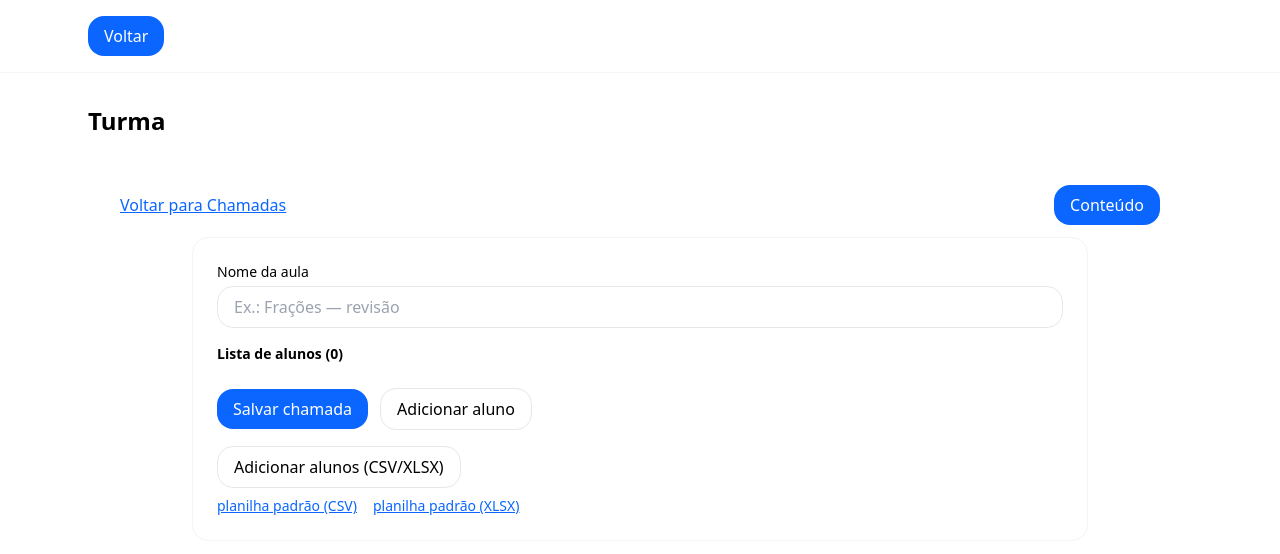
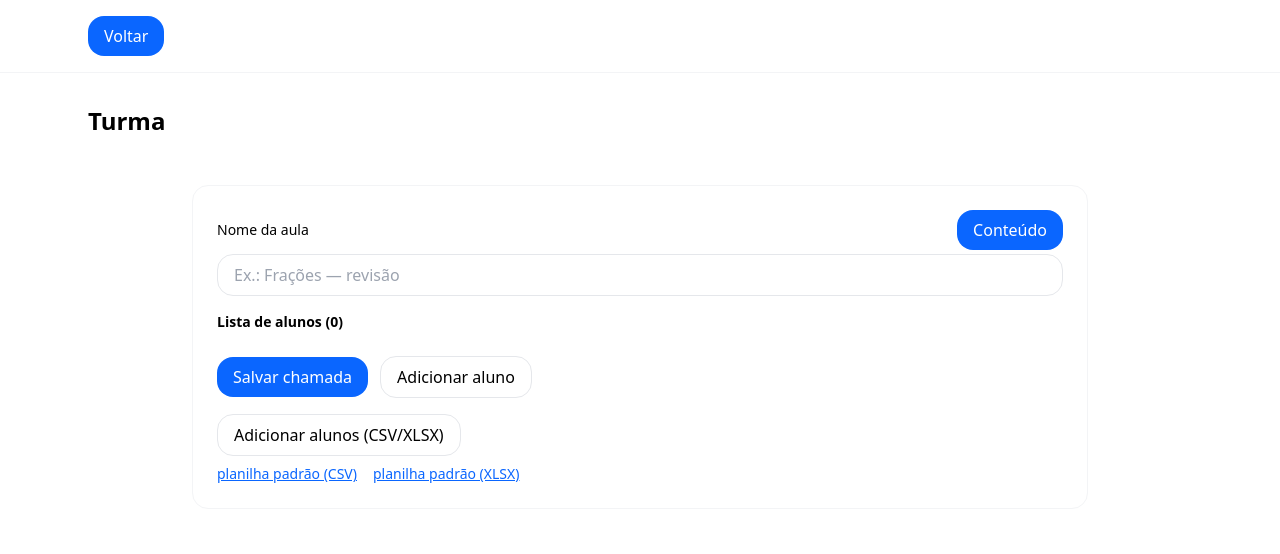
Before and after one commit to guilhermecardosocruz/guieduc, a Next.js app: page /turmas/1/chamadas/1 in a window 1280 px wide. Shown: the top 554 px of the page. Built offline with nearby package versions, Linux system fonts and the light colour scheme.

Commit message:
ux(chamada): remover 'Voltar para Chamadas' e posicionar botão 'Conteúdo' ao lado de 'Nome da aula'

```diff
--- a/app/(app)/turmas/[id]/chamadas/[chamadaId]/page.tsx
+++ b/app/(app)/turmas/[id]/chamadas/[chamadaId]/page.tsx
@@ -110,9 +110,11 @@ export default function EditarChamadaPage() {
 
   return (
     <div className="w-full px-4 sm:px-6 lg:px-8 py-6">
-      {/* barra topo: link voltar + botão Conteúdo alinhado à direita (logo abaixo do título da turma) */}
-      <div className="mb-3 flex items-center justify-between gap-3">
-        <Link href={`${base}/chamadas`} className="underline">Voltar para Chamadas</Link>
+      {/* card central (sem o link "Voltar para Chamadas") */}
+      <div className="mx-auto w-full max-w-4xl rounded-2xl border border-gray-100 bg-white p-4 sm:p-6">
+        {/* linha: Nome da aula (à esquerda) + Conteúdo (à direita) */}
+        <div className="mb-1 flex items-center justify-between gap-3">
+          <label className="block text-sm">Nome da aula</label>
           <Link
             href={`${base}/chamadas/${chamadaId}/conteudo`}
             className="btn-primary px-4 py-2"
@@ -121,17 +123,12 @@ export default function EditarChamadaPage() {
           </Link>
         </div>
 
-      {/* card central */}
-      <div className="mx-auto w-full max-w-4xl rounded-2xl border border-gray-100 bg-white p-4 sm:p-6">
-        <label className="block text-sm mb-1">Nome da aula</label>
         <input
           className="input mb-4"
           value={nomeAula}
           onChange={(e)=>setNomeAula(e.target.value)}
           placeholder="Ex.: Frações — revisão"
         />
-
-        {/* removido botão de conteúdo daqui, pois ele foi para o topo */}
 
         <p className="text-sm font-semibold mb-2">Lista de alunos ({alunosOrdenados.length})</p>
         <ul className="divide-y divide-gray-100 rounded-2xl overflow-hidden">
```
Also changed, not shown: 1 other file (tests, documents, lock files or other folders). Lines whose indentation alone changed are shown as unchanged.
